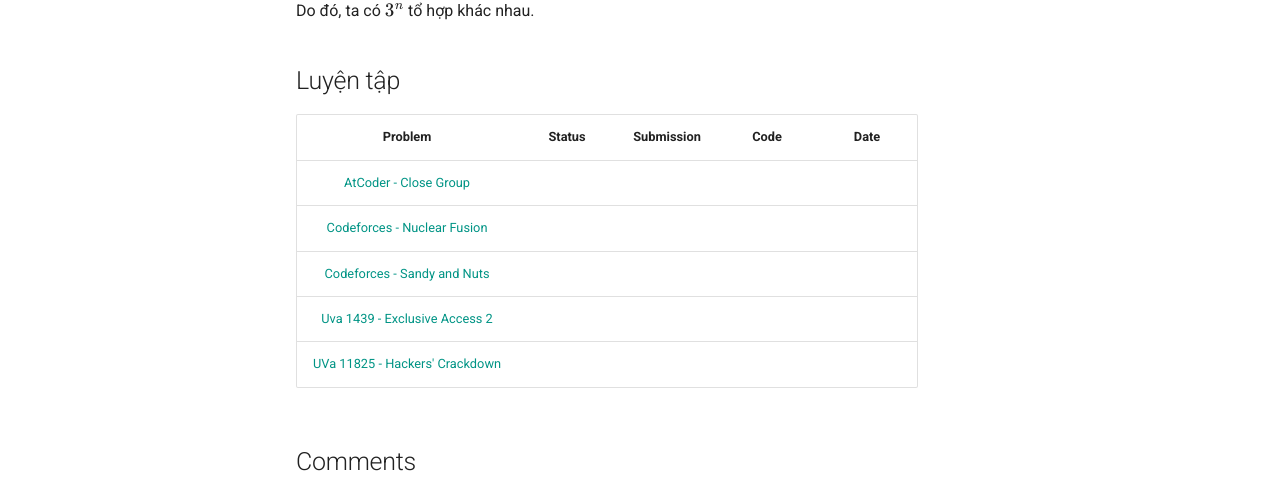
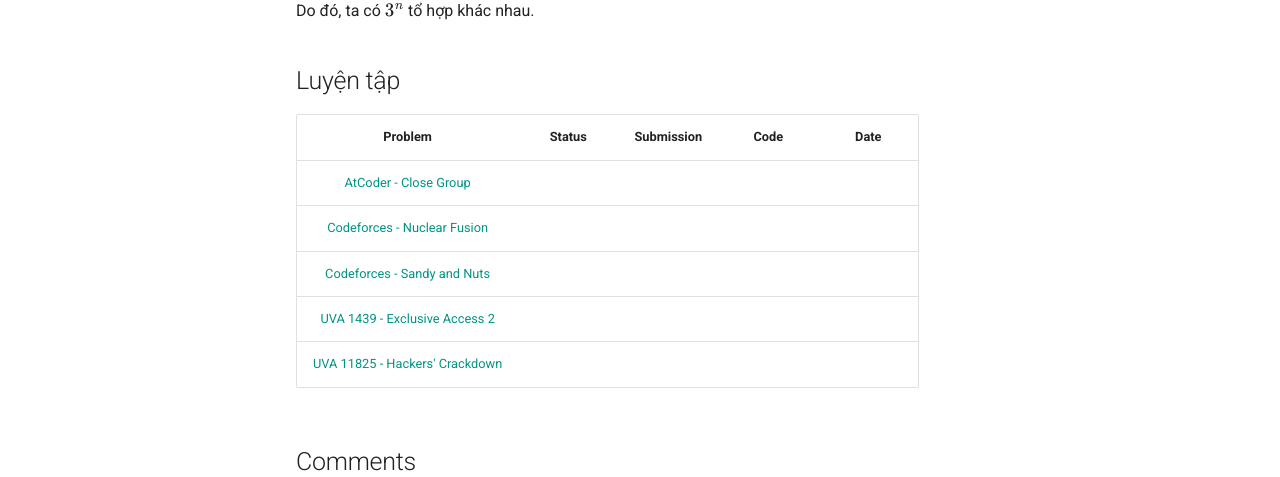
Before and after one commit to farmerboy95/CPBlogs, an MkDocs documentation site: the page built from docs/cp-algorithms/algebra/misc/all-submasks.md, in a window 1280 px wide and 900 px high, scrolled down 1732 px. Shown: the part 333-810 px from the top of the window. Built offline with MkDocs 1.6.1 and Material for MkDocs 9.7.7, drawn with Linux system fonts in a browser that asks for light colours; comment, search, counter and statistics services are not loaded.

```diff
--- a/docs/cp-algorithms/algebra/misc/all-submasks.md
+++ b/docs/cp-algorithms/algebra/misc/all-submasks.md
@@ -76,5 +76,5 @@ $$\sum_{k=0}^n \binom{n}{k} \cdot 2^k$$
 | [AtCoder - Close Group](https://atcoder.jp/contests/abc187/tasks/abc187_f) | | | | |
 | [Codeforces - Nuclear Fusion](http://codeforces.com/problemset/problem/71/E) | | | | |
 | [Codeforces - Sandy and Nuts](http://codeforces.com/problemset/problem/599/E) | | | | |
-| [Uva 1439 - Exclusive Access 2](https://uva.onlinejudge.org/index.php?option=com_onlinejudge&Itemid=8&page=show_problem&problem=4185) | | | | |
-| [UVa 11825 - Hackers' Crackdown](https://uva.onlinejudge.org/index.php?option=com_onlinejudge&Itemid=8&page=show_problem&problem=2925) | | | | |
+| [UVA 1439 - Exclusive Access 2](https://uva.onlinejudge.org/index.php?option=com_onlinejudge&Itemid=8&page=show_problem&problem=4185) | | | | |
+| [UVA 11825 - Hackers' Crackdown](https://uva.onlinejudge.org/index.php?option=com_onlinejudge&Itemid=8&page=show_problem&problem=2925) | | | | |
```
